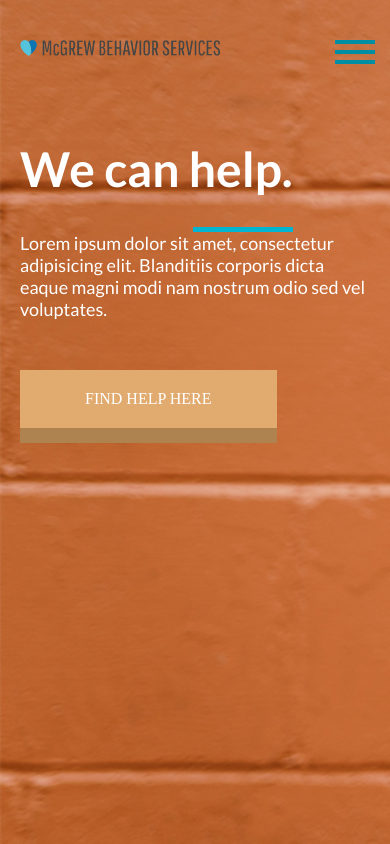
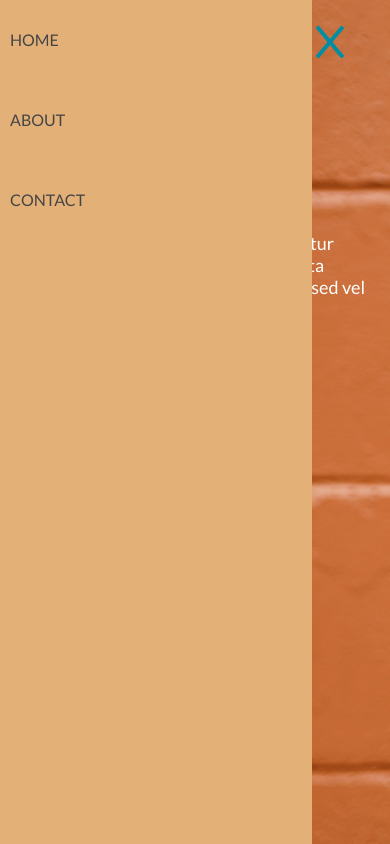
Before and after one commit to oksanarutska/McGrewNew, a website: page src/index.html in a window 390 px wide. Both pictures are taken after a click on the element 330 px from the left and 60 px from the top of the page. Shown: the top 844 px of the page. Drawn offline with nearby package versions, Linux system fonts and the light colour scheme; files that its build step writes are made by us from their sources.

Commit message:
changed menu

```diff
--- a/src/main.js
+++ b/src/main.js
@@ -8,3 +8,10 @@ setInterval(function() {
         .end()
         .appendTo('#slideshow');
 }, 3000);
+
+document.querySelector(".burger_menu").addEventListener("click", function (e){
+        this.classList.toggle("active");
+        document.querySelector(".menu").classList.toggle("show")
+    }
+
+);
--- a/src/sass/style.sass
+++ b/src/sass/style.sass
@@ -314,7 +314,7 @@ main
   display: none
   position: absolute
   top: 20px
-  right: 35px
+  right: 30px
   width: 50px
   height: 80px
   cursor: pointer
@@ -323,7 +323,6 @@ main
     display: block
     position: absolute
     top: 30px
-    left: 30px
     width: 40px
     height: 4px
     text-align: center
@@ -377,6 +376,7 @@ main
         .wrapper_menu
           .menu
             display: none
+            transition-duration: 2s
             &.show
                 display: flex
                 height: 100%
@@ -386,7 +386,7 @@ main
                 left: 0
                 position: absolute
                 transition: all 1s ease-in-out
-                transition-duration: 1s
+                transition-duration: 2s
                 top: 0
                 align-items: baseline
                 justify-content: start
@@ -422,7 +422,7 @@ main
     .wrapper_content__team
       .content_team
         .button_team
-          padding: 20px 30px
+          padding: 20px 20px
 
   .wrapper_footer
     .wrapper_square
@@ -450,3 +450,5 @@ main
       margin-top: 40px
   .img_logo
     width: 200px
+  .header_button
+    padding: 20px 30px
```
Also changed, not shown: public/css/style.css.
